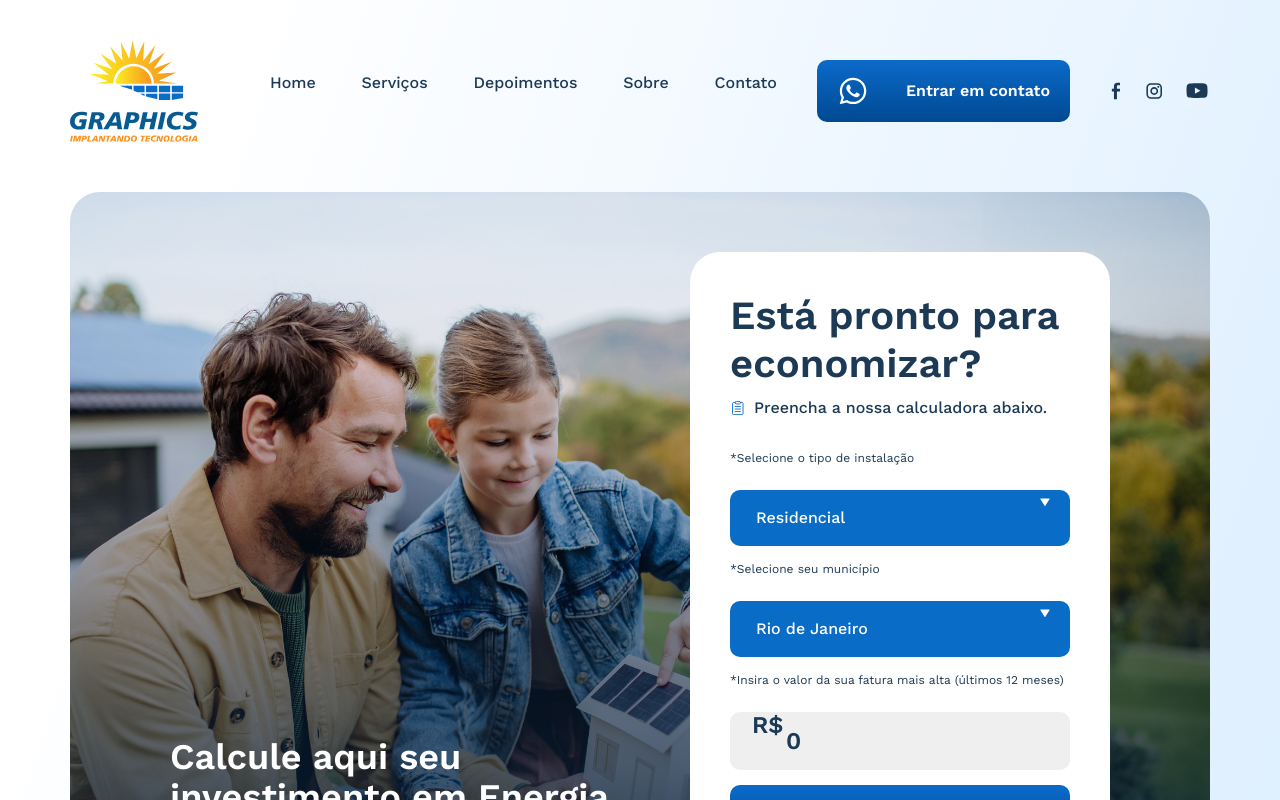
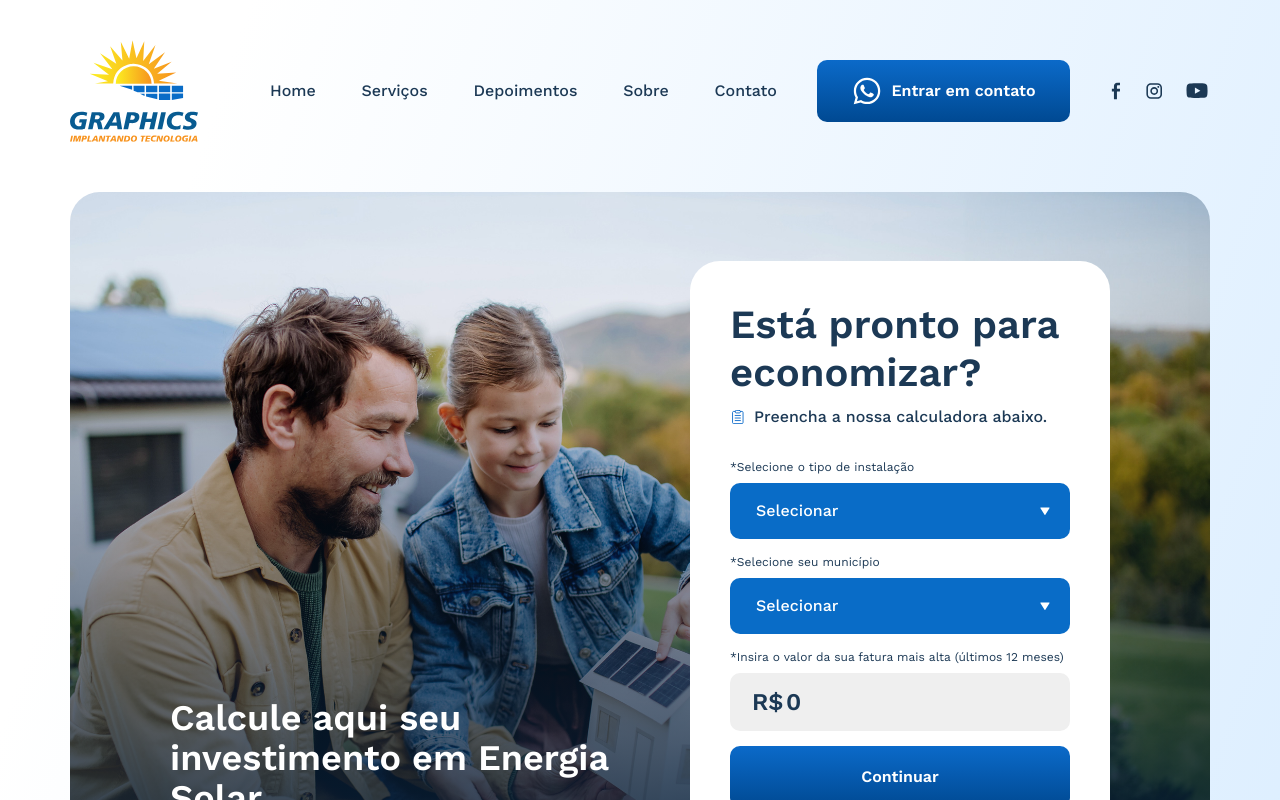
Before and after one commit to bynathan/graphics-landingpage, an Angular app: page /calculate in a window 1280 px wide. Shown: the top 800 px of the page. Built offline with nearby package versions, Linux system fonts and the light colour scheme.

Commit message:
select inputs

```diff
--- a/src/app/app.module.ts
+++ b/src/app/app.module.ts
@@ -1,5 +1,7 @@
 import { NgModule } from '@angular/core';
 import { BrowserModule } from '@angular/platform-browser';
+import { TypeaheadModule } from 'ngx-bootstrap/typeahead';
+import { FormsModule, ReactiveFormsModule } from '@angular/forms';
 
 import { AppRoutingModule } from './app-routing.module';
 import { AppComponent } from './app.component';
@@ -7,6 +9,7 @@ import { HomeComponent } from './pages/home/home.component';
 import { CalculateComponent } from './pages/calculate/calculate.component';
 import { FooterComponent } from './shared/footer/footer.component';
 import { HeaderComponent } from './shared/header/header.component';
+import { BrowserAnimationsModule } from '@angular/platform-browser/animations';
 
 @NgModule({
   declarations: [
@@ -18,7 +21,11 @@ import { HeaderComponent } from './shared/header/header.component';
   ],
   imports: [
     BrowserModule,
-    AppRoutingModule
+    AppRoutingModule,
+    FormsModule,
+    ReactiveFormsModule,
+    TypeaheadModule.forRoot(),
+    BrowserAnimationsModule,
   ],
   providers: [],
   bootstrap: [AppComponent]
--- a/src/app/pages/calculate/calculate.component.html
+++ b/src/app/pages/calculate/calculate.component.html
@@ -22,30 +22,54 @@
                 </div>
                 <ng-container>
                     <form class="calc1" action="">
-                        <label for="" class="select">
-                            <p>*Selecione o tipo de instalação</p>
-                            <input type="text" value="Residencial">
+                        <section class="select">
+                            <label for="type">*Selecione o tipo de instalação</label>
+                            <form [formGroup]="typeForm">
+                                <input
+                                  name="type"
+                                  id="type"
+                                  formControlName="type"
+                                  [typeahead]="types"
+                                  [typeaheadOptionsLimit]="7"
+                                  [typeaheadMinLength]="0"
+                                  placeholder="Selecionar"
+                                  (click)="this.typesCtrl.setValue('')"
+                                  readonly
+                                >
                                 <svg xmlns="http://www.w3.org/2000/svg" width="14" height="14" viewBox="0 0 14 14" fill="none">
                                     <path d="M11.7337 2.91648L2.14923 2.91648C2.0522 2.91682 1.95708 2.94614 1.87412 3.00129C1.79116 3.05644 1.7235 3.13533 1.67843 3.22947C1.63335 3.32361 1.61256 3.42944 1.61831 3.53556C1.62405 3.64169 1.6561 3.74408 1.71101 3.83173L6.50325 11.4151C6.70186 11.7295 7.18002 11.7295 7.37916 11.4151L12.1714 3.83173C12.2269 3.74427 12.2594 3.64182 12.2654 3.53552C12.2715 3.42922 12.2508 3.32314 12.2057 3.2288C12.1606 3.13445 12.0928 3.05546 12.0095 3.0004C11.9263 2.94534 11.8309 2.91632 11.7337 2.91648Z" fill="white"/>
                                 </svg>
-                        </label>
-                        <label for="" class="select">
-                            <p>*Selecione seu município</p>
-                            <input type="text" value="Rio de Janeiro">
+                            </form>
+                        </section>
+                        <section class="select">
+                            <label for="muni">*Selecione seu município</label>
+                            <form [formGroup]="muniForm">
+                                <input
+                                  name="muni"
+                                  id="muni"
+                                  formControlName="muni"
+                                  [typeahead]="munis"
+                                  [typeaheadMinLength]="0"
+                                  placeholder="Selecionar"
+                                  (click)="this.munisCtrl.setValue('')"
+                                  readonly
+                                >
                                 <svg xmlns="http://www.w3.org/2000/svg" width="14" height="14" viewBox="0 0 14 14" fill="none">
                                     <path d="M11.7337 2.91648L2.14923 2.91648C2.0522 2.91682 1.95708 2.94614 1.87412 3.00129C1.79116 3.05644 1.7235 3.13533 1.67843 3.22947C1.63335 3.32361 1.61256 3.42944 1.61831 3.53556C1.62405 3.64169 1.6561 3.74408 1.71101 3.83173L6.50325 11.4151C6.70186 11.7295 7.18002 11.7295 7.37916 11.4151L12.1714 3.83173C12.2269 3.74427 12.2594 3.64182 12.2654 3.53552C12.2715 3.42922 12.2508 3.32314 12.2057 3.2288C12.1606 3.13445 12.0928 3.05546 12.0095 3.0004C11.9263 2.94534 11.8309 2.91632 11.7337 2.91648Z" fill="white"/>
                                 </svg>
-                        </label>
-                        <label for="" class="type">
-                            <p>*Insira o valor da sua fatura mais alta (últimos 12 meses)</p>
-                            <input type="text" value="0">
+                            </form>
+                        </section>
+                        <section class="type">
+                            <label for="value">*Insira o valor da sua fatura mais alta (últimos 12 meses)</label>
+                            <input name="value" id="value" type="text" inputmode="numeric" value="0">
                             <p>R$</p>
-                        </label>
-                        <label class="submit">
+                        </section>
+                        <section class="submit">
                             <input type="button" value="Continuar">
-                        </label>
+                        </section>
                     </form>
                 </ng-container>
+
             </div>
         </div>
     </div>
--- a/src/app/pages/calculate/calculate.component.scss
+++ b/src/app/pages/calculate/calculate.component.scss
@@ -78,26 +78,21 @@
                     }
                 }
                 form{
-                    label{
+                    section{
                         display: flex;
                         flex-direction: column;
                         align-items: start;
                         row-gap: 8px;
-                        p{
+                        label{
+                            width: unset;
                             color: #1C3955;
                             font-family: 'Work Sans', sans-serif;
                             font-size: 12px;
                             font-style: normal;
                             font-weight: 400;
                             line-height: 16px;
+                            margin: 0;
                         }
-                    }
-                    &.calc1{
-                        display: flex;
-                        flex-direction: column;
-                        align-items: center;
-                        row-gap: 15px;
-                        label{
                         &.select{
                             position: relative;
                             input{
@@ -112,6 +107,17 @@
                                 font-style: normal;
                                 font-weight: 500;
                                 line-height: 24px;
+                                cursor: pointer ;
+                                &:read-only{
+                                    &::placeholder{
+                                        color: #FFF;
+                                        font-family: 'Work Sans', sans-serif;
+                                        font-size: 16px;
+                                        font-style: normal;
+                                        font-weight: 500;
+                                        line-height: 24px;
+                                    }
+                                }
                                 &:focus{
                                     outline: none;
                                     border: none;
@@ -177,9 +183,18 @@
                                 font-style: normal;
                                 font-weight: 600;
                                 line-height: 24px;
+                                transition: transform .3s linear;
+                                &:hover{
+                                    transform: scale(1.03);
                                 }
                             }
                         }
+                    }
+                    &.calc1{
+                        display: flex;
+                        flex-direction: column;
+                        align-items: center;
+                        row-gap: 15px;
                     }
                 }
             }
--- a/src/app/pages/calculate/calculate.component.ts
+++ b/src/app/pages/calculate/calculate.component.ts
@@ -1,5 +1,6 @@
 import { Component, OnInit } from '@angular/core';
-import { UntypedFormControl, UntypedFormGroup, FormControl, FormGroup } from '@angular/forms';
+import { UntypedFormControl, UntypedFormGroup } from '@angular/forms';
+import { FormControl, FormGroup } from '@angular/forms';
 
 @Component({
   selector: 'app-calculate',
@@ -11,4 +12,45 @@ export class CalculateComponent implements OnInit{
     document.getElementsByTagName('body')[0].classList.add('calculate-page');
     window.scrollTo({top: 0, behavior: 'smooth'});
   }
+
+  typesCtrl = new FormControl('');
+
+  typeForm = new FormGroup({
+    type: this.typesCtrl
+  });
+
+  types = [
+    'Residencial',
+    'Empresarial',
+    'Industrial',
+  ];
+
+  munisCtrl = new FormControl('');
+
+  muniForm = new FormGroup({
+    muni: this.munisCtrl
+  });
+
+  munis = [
+    'Rio de Janeiro',
+    'São Gonçalo',
+    'Duque de Caxias',
+    'Nova Iguaçu',
+    'Niterói',
+    'Belford Roxo',
+    'São João de Meriti',
+    'Campos dos Goytacazes',
+    'Petrópolis',
+    'Volta Redonda',
+    'Magé',
+    'Itaboraí',
+    'Angra dos Reis',
+    'Macaé',
+    'Teresópolis',
+    'Cabo Frio',
+    'Nova Friburgo',
+    'Mesquita',
+    'Barra Mansa',
+    'Nilópolis'
+  ];
 }
--- a/src/app/shared/header/header.component.scss
+++ b/src/app/shared/header/header.component.scss
@@ -302,6 +302,7 @@
                     display: flex;
                     align-items: center;
                     justify-content: space-between;
+                    margin: 0;
                     li{
                         width: unset;
                         list-style: none;
@@ -331,7 +332,7 @@
                         min-height: 62px;
                         display: flex;
                         align-items: center;
-                        justify-content: space-between;
+                        justify-content: center;
                         column-gap: 8px;
                         padding: 15px 20px;
                         border-radius: 10px;
@@ -362,7 +363,7 @@
                         min-height: 62px;
                         display: flex;
                         align-items: center;
-                        justify-content: space-between;
+                        justify-content: center;
                         column-gap: 8px;
                         padding: 15px 20px;
                         border-radius: 10px;
--- a/src/index.html
+++ b/src/index.html
@@ -4,6 +4,7 @@
   <meta charset="utf-8">
   <base href="/">
   <meta name="viewport" content="width=device-width, initial-scale=1">
+  <link href = "https://cdn.jsdelivr.net/npm/bootstrap@5.2.3/dist/css/bootstrap.min.css" rel = "folha de estilo" crossorigin = "anônimo" integridade = "sha384-rbsA2VBKQhggwzxH7pPCaAqO46MgnOM80zW1RWuH61DGLwZJEdK2 Kadq2F9CUG65" >
   <link rel="preconnect" href="https://fonts.googleapis.com">
   <link rel="preconnect" href="https://fonts.gstatic.com" crossorigin>
   <link href="https://fonts.googleapis.com/css2?family=Inter:wght@100;200;300;400;500;600;700;800&family=Poppins:wght@100;200;300;400;500;600;700&family=Work+Sans:wght@300;400;500;600;700;800&display=swap" rel="stylesheet">
--- a/src/styles.scss
+++ b/src/styles.scss
@@ -17,6 +17,9 @@
 ::-webkit-scrollbar-thumb {
     background: #0B6AC9;
     border-radius: 15px;
+    &:hover{
+        background: #1C3955;
+    }
 }
 
 ::selection {
@@ -102,3 +105,43 @@ body{
         }
     }
 }
+
+/*Style dropdown*/
+
+.dropdown{
+    &.open{
+        max-height: 209px !important;
+        overflow-y: auto !important;
+        top: 5px !important;
+        row-gap: 10px !important;
+        border-radius: 10px !important;
+        background: #FFF !important;
+        box-shadow: 0px 2.76726px 2.21381px 0px rgba(0, 0, 0, 0.01), 0px 6.6501px 5.32008px 0px rgba(0, 0, 0, 0.01), 0px 12.52155px 10.01724px 0px rgba(0, 0, 0, 0.01), 0px 22.33631px 17.86905px 0px rgba(0, 0, 0, 0.01), 0px 41.77761px 33.42209px 0px rgba(0, 0, 0, 0.01), 0px 100px 80px 0px rgba(0, 0, 0, 0.02);
+        border: none !important;
+        button{
+            display: flex !important;
+            align-items: start !important;
+            justify-content: start !important;
+            &:hover{
+                background: transparent !important;
+                span{
+                    color: #0B6AC9 !important;
+                }
+            }
+            span{
+                color: #162E47 !important;
+                font-weight: 500 !important;
+                font-family: 'Work Sans', sans-serif !important;
+            }
+        }
+    }
+    &-item.active{
+        background: transparent !important;
+    }
+}
+
+/* Importing Bootstrap SCSS file. */
+@import "./node_modules/bootstrap/scss/bootstrap";
+
+/* Importing Datepicker SCSS file. */
+@import "node_modules/ngx-bootstrap/datepicker/bs-datepicker";
```
Lines whose indentation alone changed are shown as unchanged.
